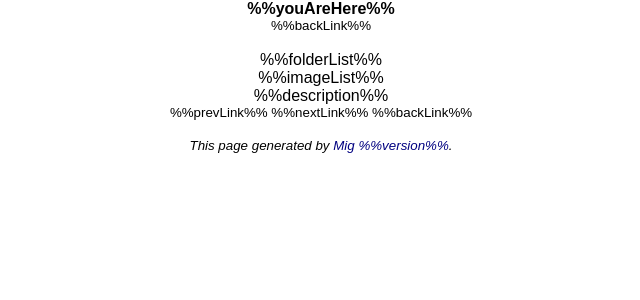
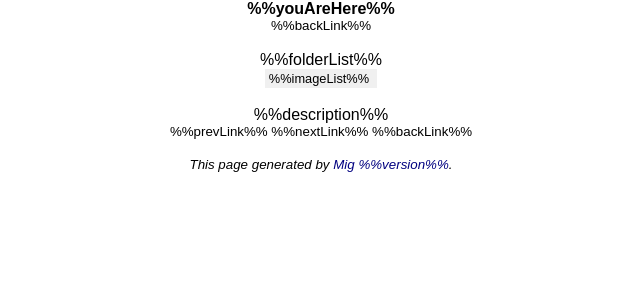
Before and after one commit to Boris-de/mig, a PHP site: page /templates/folder.html in a window 1280 px wide. Shown: the top 300 px of the page, without its empty margins (319-959 px from the left). Run offline with PHP 8.4, Linux system fonts and the light colour scheme.

Commit message:
tables moved to templates

```diff
--- a/templates/folder.html
+++ b/templates/folder.html
@@ -27,7 +27,11 @@
 
 <!-- image list -->
 <center>
-%%imageList%%
+<table summary="Images Frame" border="0" cellpadding="0" cellspacing="0"><tbody>
+ <tr><td class="image">
+  %%imageList%%
+ </td></tr>
+</tbody></table>
 <br />
 </center>
 
--- a/templates/mig_folder.php
+++ b/templates/mig_folder.php
@@ -19,7 +19,11 @@
 
 <!-- image list -->
 <center>
-%%imageList%%
+<table summary="Images Frame" border="0" cellpadding="0" cellspacing="0"><tbody>
+ <tr><td class="image">
+  %%imageList%%
+ </td></tr>
+</tbody></table>
 <br />
 </center>
 
```
